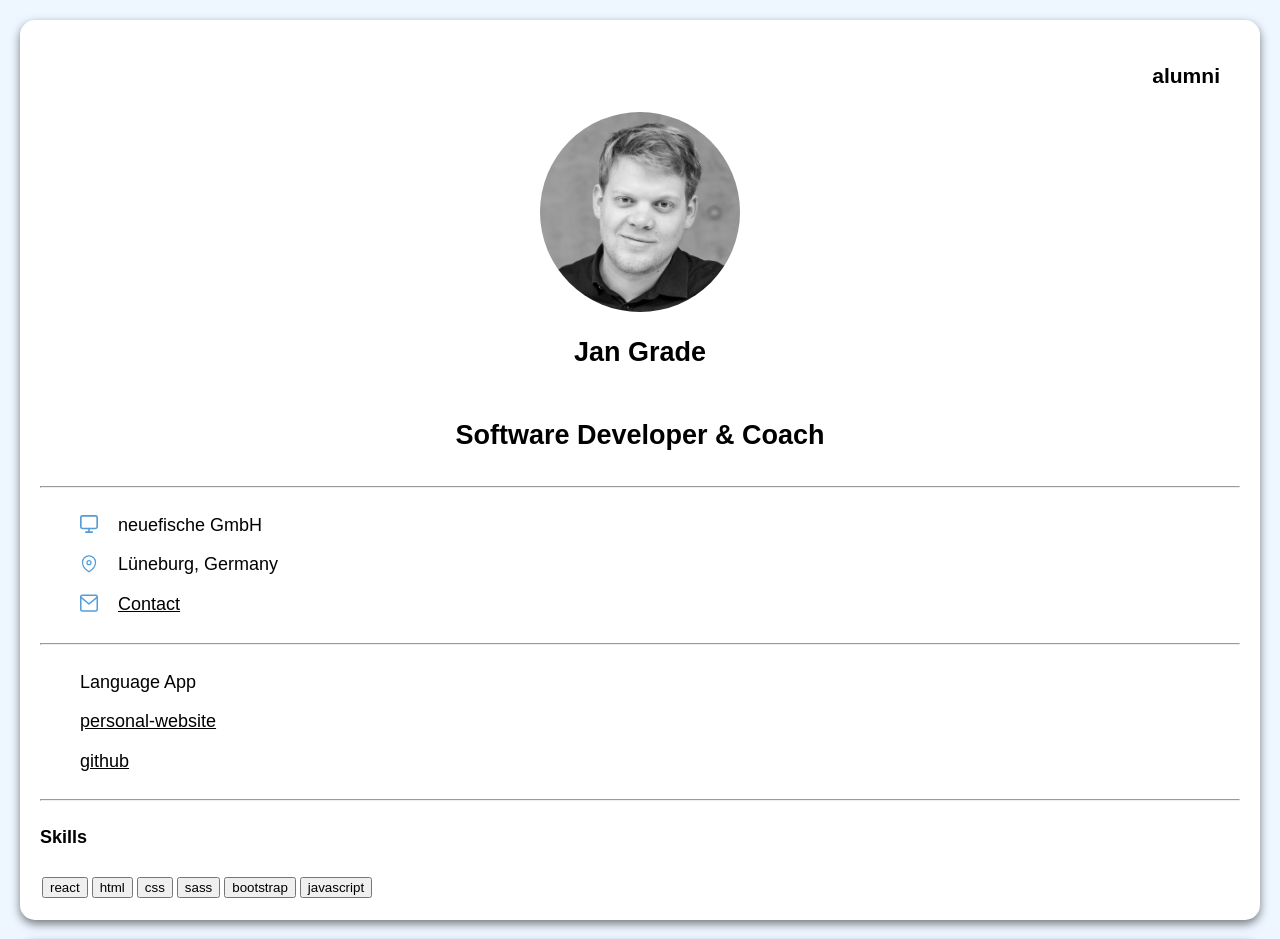
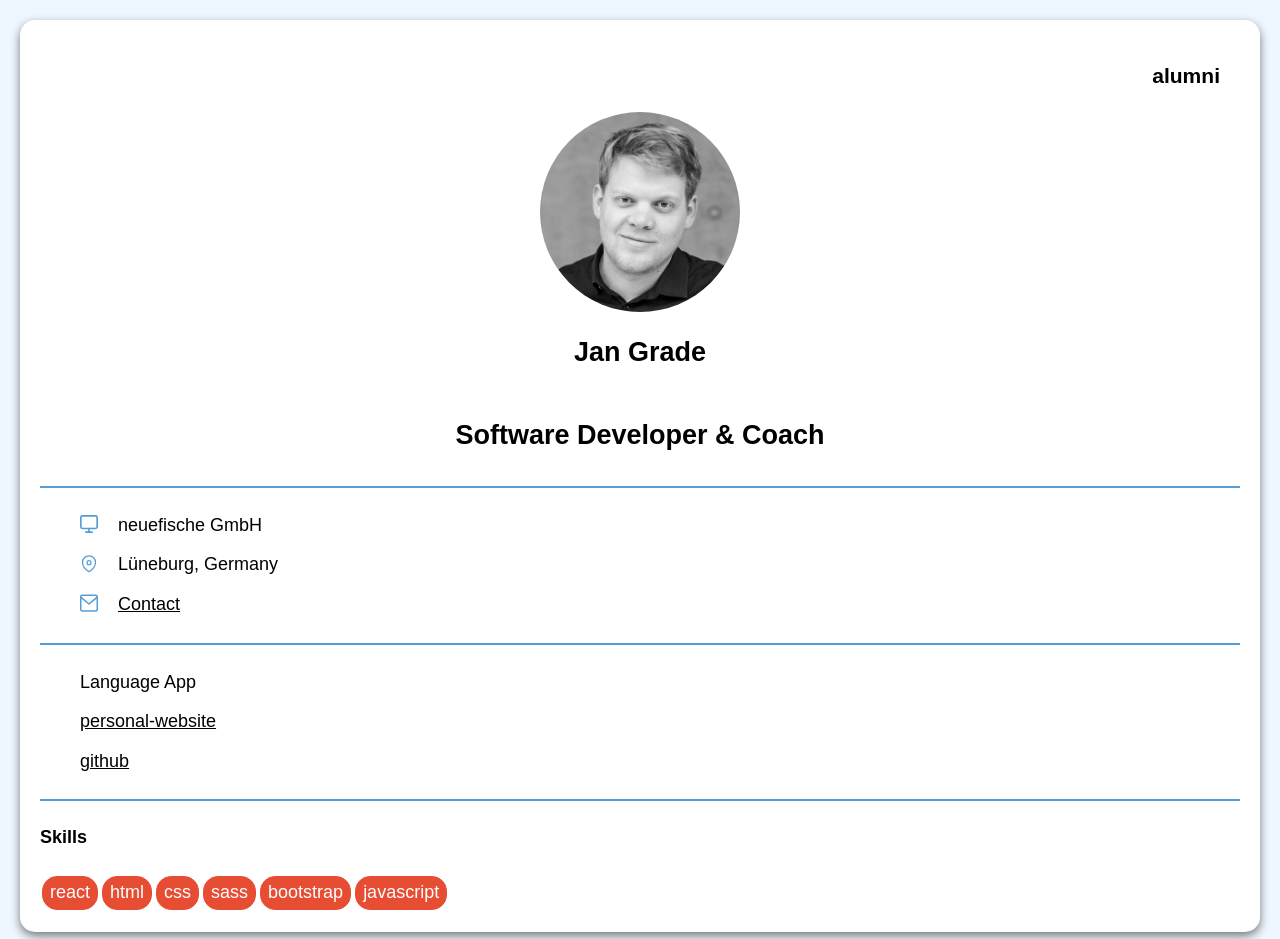
Before and after one commit to evabrinkmann/capstone-project, a React (Create React App) app: page / in a window 1280 px wide. Shown: the top 939 px of the page. Built offline with nearby package versions, Linux system fonts and the light colour scheme.

Commit message:
Style span & hr tags

```diff
--- a/src/App.js
+++ b/src/App.js
@@ -224,7 +224,7 @@ export default function App() {
           <hr />
           <h4>Skills</h4>
           {user.skills.map(skill => (
-            <button>{skill}</button>
+            <span>{skill}</span>
           ))}
         </ProfileCard>
       ))}
@@ -247,6 +247,10 @@ const ProfileCard = styled.section`
   h3 {
     text-align: end;
     padding-right: 20px;
+  }
+
+  hr {
+    border: 0.5px solid #549dd8;
   }
 
   a {
@@ -272,8 +276,15 @@ const ProfileCard = styled.section`
     list-style-type: none;
   }
 
-  button {
+  span {
+    display: inline-block;
+    padding: 3px 7px;
     margin: 2px;
+    border-radius: 15px;
+    border: 1px solid #e53a1e;
+    background: #e53a1e;
+    opacity: 0.9;
+    color: #fff;
   }
 `
 const ProfileHead = styled.div`
```
